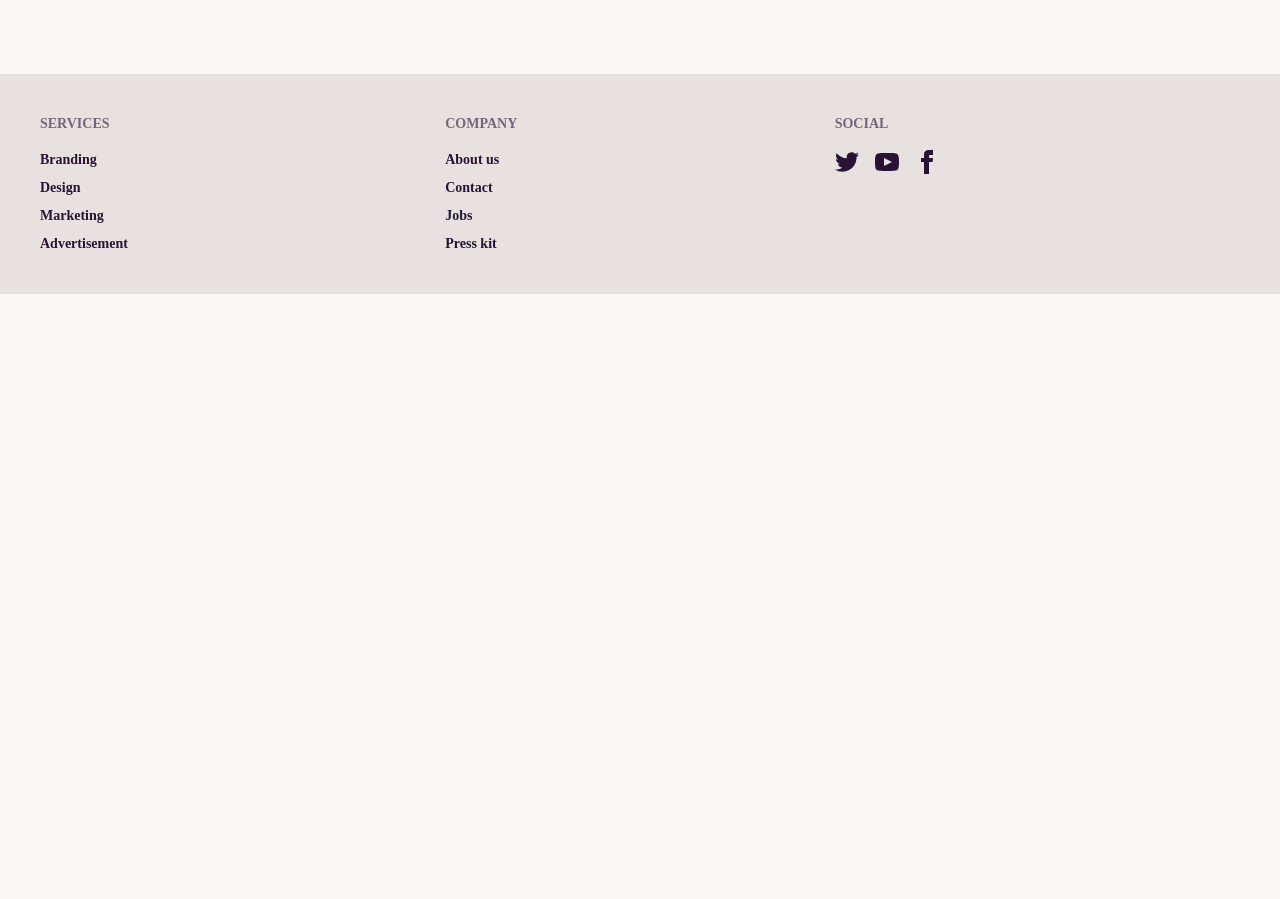
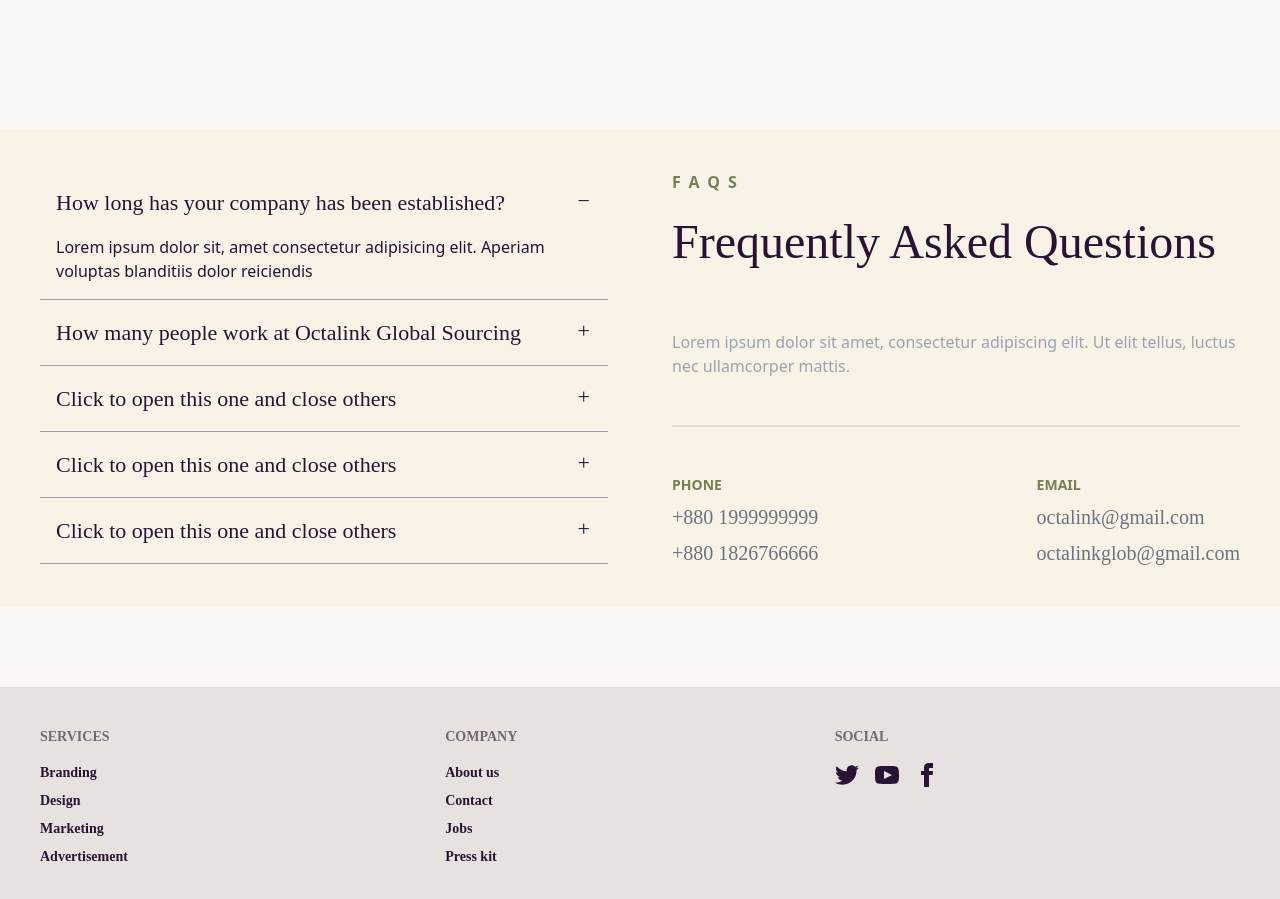
Before and after one commit to atikxcode/octalink-global-sourcing, a React (Vite) app: page / in a window 1280 px wide. Shown: the part 6380-7279 px from the top of the page. Before the commit the page ends 6674 px from the top, so only its background shows below. Built offline with nearby package versions, Linux system fonts and the light colour scheme; no server answers; a web font is replaced by a local one.

Commit message:
faq added

```diff
--- a/src/Pages/Home/Home.jsx
+++ b/src/Pages/Home/Home.jsx
@@ -387,6 +387,104 @@ const Home = () => {
     </div>
 
 
+
+
+    <div className="mb-20 mt-10 w-full p-10 bg-[#f8f2e7]" data-aos="fade-up"
+     data-aos-duration="1500">
+
+      <div className="container mx-auto">
+
+      <div className="flex flex-row  gap-16">
+
+        {/* 1st part */}
+        <div className=" w-1/2">
+
+        <div className="collapse collapse-plus border-b-[1px] rounded-[0px] border-gray-400">
+        <input type="radio" name="my-accordion-3 " defaultChecked />
+        <div className="collapse-title text-[22px] font-medium">
+          How long has your company has been established?
+        </div>
+        <div className="collapse-content">
+          <p className="font-sans font-normal">Lorem ipsum dolor sit, amet consectetur adipisicing elit. Aperiam voluptas blanditiis dolor reiciendis </p>
+        </div>
+      </div>
+
+        <div className="collapse collapse-plus border-b-[1px] rounded-[0px] border-gray-400">
+        <input type="radio" name="my-accordion-3 "  />
+        <div className="collapse-title text-[22px] font-medium">
+          How many people work at Octalink Global Sourcing
+        </div>
+        <div className="collapse-content">
+        <p className="font-sans font-normal">Lorem ipsum dolor sit, amet consectetur adipisicing elit. Aperiam voluptas blanditiis dolor reiciendis </p>
+
+        </div>
+      </div>
+
+        <div className="collapse collapse-plus border-b-[1px] rounded-[0px] border-gray-400">
+        <input type="radio" name="my-accordion-3 " />
+        <div className="collapse-title text-[22px] font-medium">
+          Click to open this one and close others
+        </div>
+        <div className="collapse-content">
+          <p>hello</p>
+        </div>
+      </div>
+
+
+      <div className="collapse collapse-plus border-b-[1px] rounded-[0px] border-gray-400">
+        <input type="radio" name="my-accordion-3" />
+        <div className="collapse-title text-[22px] font-medium">
+          Click to open this one and close others
+        </div>
+        <div className="collapse-content">
+          <p>hello</p>
+        </div>
+      </div>
+
+      <div className="collapse collapse-plus border-b-[1px] rounded-[0px] border-gray-400">
+        <input type="radio" name="my-accordion-3" />
+        <div className="collapse-title text-[22px] font-medium">
+          Click to open this one and close others
+        </div>
+        <div className="collapse-content">
+          <p>hello</p>
+        </div>
+      </div>
+        </div>
+        {/* 2nd part */}
+
+        <div className="w-1/2 ">
+        <div className="flex flex-col gap-6">
+          <h2 className="text-[#797F54] font-sans font-semibold tracking-[8px] text-[16px]">FAQS</h2>
+          <p className="text-5xl font-normal mb-10">Frequently Asked Questions</p>
+          <p className="font-normal text-[16px]  font-sans text-gray-400">Lorem ipsum dolor sit amet, consectetur adipiscing elit. Ut elit tellus, luctus nec ullamcorper mattis.</p>
+          <div className="divider "></div>
+
+          <div className="flex flex-row justify-between">
+
+            <div>
+              <h2 className="font-sans text-[14px] font-semibold text-[#797F54]">PHONE</h2>
+              <p className="text-xl font-normal mt-2 text-gray-500">+880 1999999999</p>
+              <p className="text-xl font-normal mt-2 text-gray-500">+880 1826766666</p>
+            </div>
+
+            <div>
+              <h2 className="font-sans text-[14px] font-semibold text-[#797F54]">EMAIL</h2>
+              <p className="text-xl font-normal mt-2 text-gray-500">octalink@gmail.com</p>
+              <p className="text-xl font-normal mt-2 text-gray-500">octalinkglob@gmail.com</p>
+            </div>
+          </div>
+
+        </div>
+
+        </div>
+      </div>
+
+      </div>
+
+    </div>
+
+
  </div>
  </div>
   );
```
